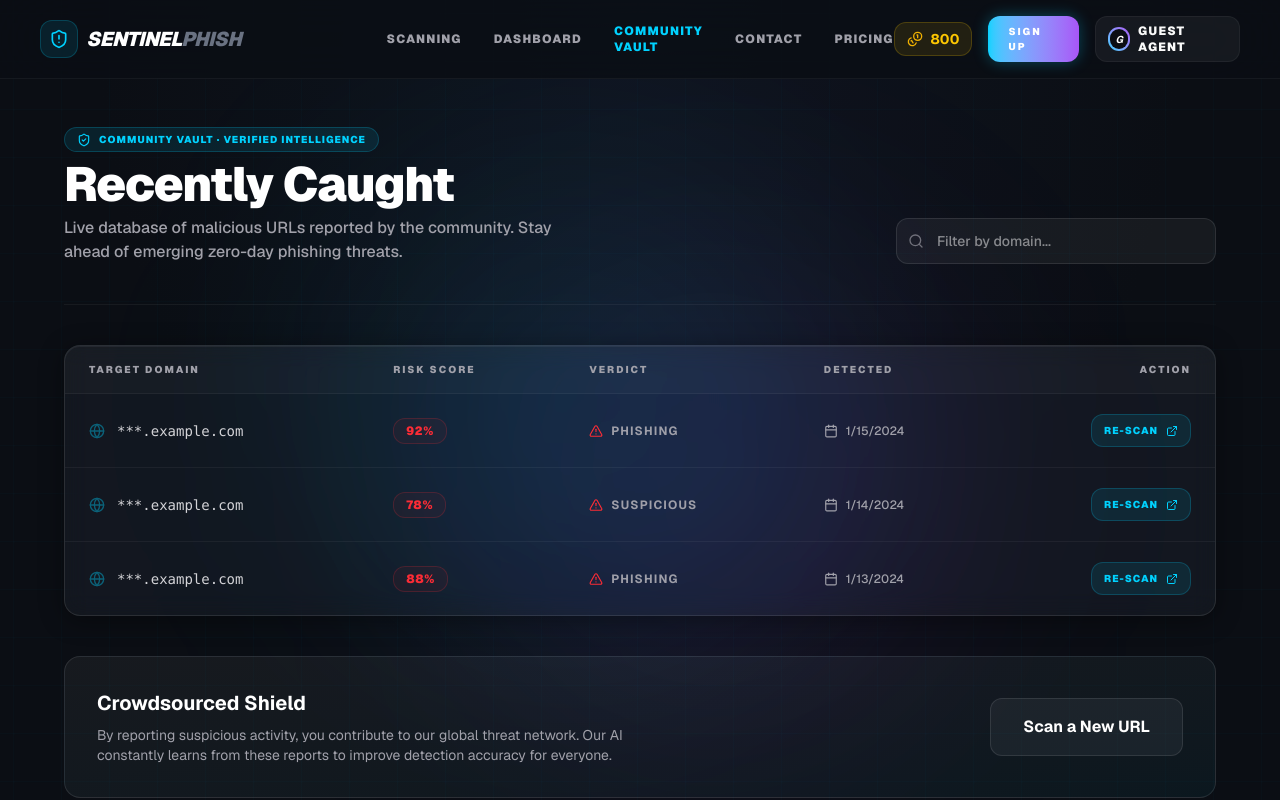
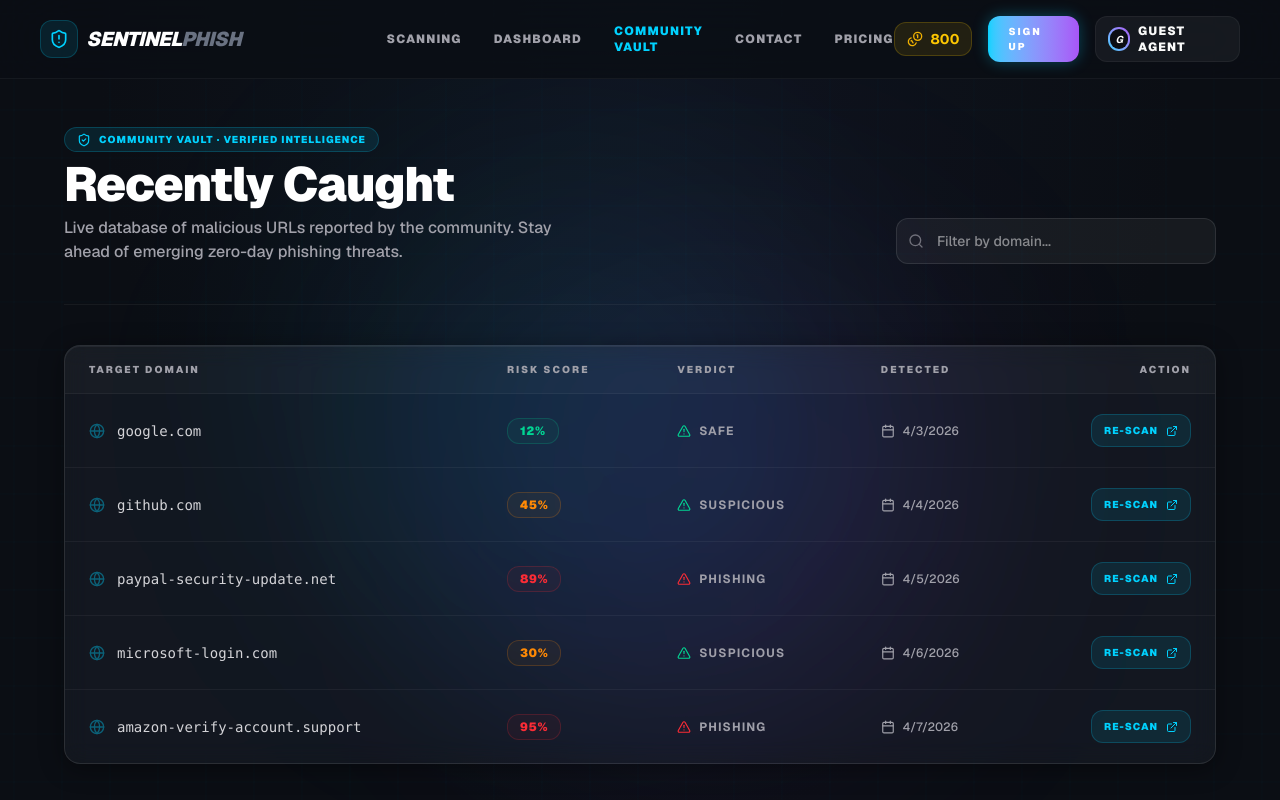
Before and after one commit to kientndev/sentinel-phish-ai, a Next.js app: page /reports in a window 1280 px wide. Shown: the top 800 px of the page. Built offline with nearby package versions, Linux system fonts and the light colour scheme.

Commit message:
commited 6

```diff
--- a/src/app/contact/page.tsx
+++ b/src/app/contact/page.tsx
@@ -15,7 +15,7 @@
   };
 
   const handleFileChange = (e: React.ChangeEvent<HTMLInputElement>) => {
-    if (e.target.files) setFiles(prev => [...prev, ...Array.from(e.target.files)]);
+    if (e.target.files) setFiles(prev => [...prev, ...Array.from(e.target.files || [])]);
   };
 
   const removeFile = (index: number) => setFiles(prev => prev.filter((_, i) => i !== index));
--- a/src/app/reports/page.tsx
+++ b/src/app/reports/page.tsx
@@ -4,28 +4,22 @@
 import { ShieldCheck, Calendar, Globe, AlertTriangle, ExternalLink, Search } from "lucide-react";
 import { motion } from "framer-motion";
 import Link from "next/link";
-
-// Dummy reported data since Convex is disabled
-const DUMMY_REPORTS = [
-  { _id: "1", url: "https://suspicious-bank.example.com/login", score: 92, status: "PHISHING", timestamp: "2024-01-15T10:30:00Z" },
-  { _id: "2", url: "https://fake-shop.example.com/checkout", score: 78, status: "SUSPICIOUS", timestamp: "2024-01-14T15:45:00Z" },
-  { _id: "3", url: "https://phishing-mail.example.com/verify", score: 88, status: "PHISHING", timestamp: "2024-01-13T09:20:00Z" },
-];
-
-interface ReportedPhish {
-  _id: string;
-  url: string;
-  score: number;
-  status: string;
-  timestamp: string;
-}
+import { usePhishTank } from "../../hooks/usePhishTank";
 
 export default function ReportsPage() {
   const [searchTerm, setSearchTerm] = useState("");
-  // Using dummy data instead of Convex
-  const reports = DUMMY_REPORTS;
+  const { scanHistory } = usePhishTank();
 
-  const filteredReports = (reports || []).filter((r: any) =>
+  // Convert scan history to reports format and get 10 latest
+  const reports = scanHistory.slice(0, 10).map((scan, index) => ({
+    _id: index.toString(),
+    url: scan.url,
+    score: scan.score,
+    status: scan.score >= 70 ? "PHISHING" : scan.score >= 30 ? "SUSPICIOUS" : "SAFE",
+    timestamp: scan.timestamp
+  }));
+
+  const filteredReports = reports.filter(r =>
     r.url.toLowerCase().includes(searchTerm.toLowerCase())
   );
 
@@ -107,7 +101,7 @@
                     </tr>
                   ))
                 ) : filteredReports.length > 0 ? (
-                  filteredReports.map((report: any, i: number) => (
+                  filteredReports.map((report, i: number) => (
                     <motion.tr
                       key={report._id}
                       initial={{ opacity: 0, x: -10 }}
--- a/src/components/Navbar.tsx
+++ b/src/components/Navbar.tsx
@@ -12,8 +12,6 @@
   const pathname = usePathname();
   const { creditBalance } = useAppContext();
   // Removed Clerk auth - using static guest mode
-  const isSignedIn = false;
-  const user = null;
 
   const navLinks = [
     { name: "Scanning", href: "/scanning" },
--- a/src/hooks/usePhishTank.ts
+++ b/src/hooks/usePhishTank.ts
@@ -74,7 +74,7 @@
       if (storedStreak) setDailyStreak(parseInt(storedStreak, 10));
       if (storedDailyScans) setDailyScans(parseInt(storedDailyScans, 10));
       if (storedLastDate) setLastScanDate(storedLastDate);
-    } catch (e) {
+    } catch {
       // Failed to retrieve PhishTank data from localStorage
     }
   }, []);
@@ -85,13 +85,13 @@
 
     setTotalScans((prev) => {
       const newVal = prev + 1;
-      try { localStorage.setItem("phishTank_totalScans", newVal.toString()); } catch(e){}
+      try { localStorage.setItem("phishTank_totalScans", newVal.toString()); } catch{}
       return newVal;
     });
 
     setThreatsBlocked((prev) => {
       const newVal = prev + (isHighRisk ? 1 : 0);
-      try { localStorage.setItem("phishTank_threatsBlocked", newVal.toString()); } catch(e){}
+      try { localStorage.setItem("phishTank_threatsBlocked", newVal.toString()); } catch{}
       return newVal;
     });
 
@@ -99,7 +99,7 @@
       const newRecord: ScanHistoryRecord = { timestamp: now.toISOString(), score, url };
       // Keep last 5 scans as primary history for the guest UI, but store up to 50
       const newHistory = [newRecord, ...prev].slice(0, 50);
-      try { localStorage.setItem("phishTank_history", JSON.stringify(newHistory)); } catch(e){}
+      try { localStorage.setItem("phishTank_history", JSON.stringify(newHistory)); } catch{}
       return newHistory;
     });
 
@@ -107,7 +107,7 @@
     const xpEarned = 10 + (isHighRisk ? 50 : 0);
     setUserXP((prevXP) => {
       const newXP = prevXP + xpEarned;
-      try { localStorage.setItem("phishTank_userXP", newXP.toString()); } catch(e){}
+      try { localStorage.setItem("phishTank_userXP", newXP.toString()); } catch{}
 
       const oldRank = getRankFromXP(prevXP);
       const newRank = getRankFromXP(newXP);
@@ -122,7 +122,7 @@
       if (prevDate !== today) {
         // First scan of a new day
         setDailyScans(1);
-        try { localStorage.setItem("phishTank_dailyScans", "1"); } catch(e){}
+        try { localStorage.setItem("phishTank_dailyScans", "1"); } catch{}
 
         const yesterday = new Date(now);
         yesterday.setDate(yesterday.getDate() - 1);
@@ -130,23 +130,23 @@
           // Continued streak
           setDailyStreak((ps) => {
              const ns = ps + 1;
-             try { localStorage.setItem("phishTank_dailyStreak", ns.toString()); } catch(e){}
+             try { localStorage.setItem("phishTank_dailyStreak", ns.toString()); } catch{}
              return ns;
           });
         } else {
           // Broken streak
           setDailyStreak(1);
-          try { localStorage.setItem("phishTank_dailyStreak", "1"); } catch(e){}
+          try { localStorage.setItem("phishTank_dailyStreak", "1"); } catch{}
         }
       } else {
         // Re-scanning same day
         setDailyScans((ps) => {
           const ns = ps + 1;
-          try { localStorage.setItem("phishTank_dailyScans", ns.toString()); } catch(e){}
+          try { localStorage.setItem("phishTank_dailyScans", ns.toString()); } catch{}
           return ns;
         });
       }
-      try { localStorage.setItem("phishTank_lastScanDate", today); } catch(e){}
+      try { localStorage.setItem("phishTank_lastScanDate", today); } catch{}
       return today;
     });
   };
```
